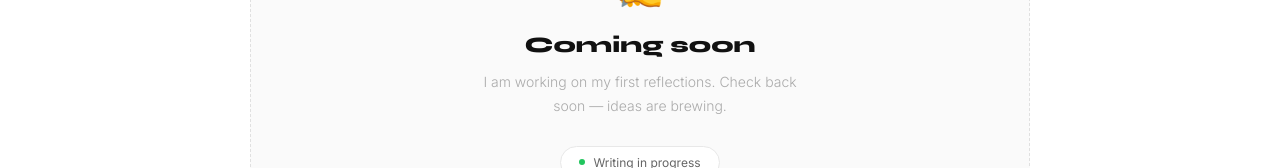
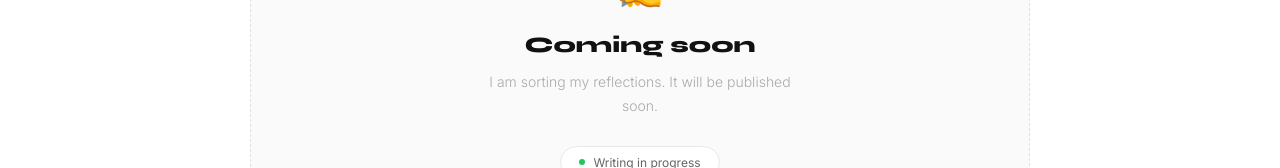
Before and after one commit to AydosIn/my-site, a Next.js app: page /reflections in a window 1280 px wide. Shown: the part 408-576 px from the top of the page. Built offline with nearby package versions, Linux system fonts and the light colour scheme.

Commit message:
books page: interactive search and expand

```diff
--- a/app/reflections/page.tsx
+++ b/app/reflections/page.tsx
@@ -31,7 +31,7 @@ export default function ReflectionsPage() {
             fontSize: "14px", color: "#aaa", fontWeight: 300,
             lineHeight: 1.7, maxWidth: "340px", margin: "0 auto 28px",
           }}>
-            I am working on my first reflections. Check back soon — ideas are brewing.
+            I am sorting my reflections. It will be published soon.
           </p>
           <div style={{
             display: "inline-flex", alignItems: "center", gap: "8px",
```
